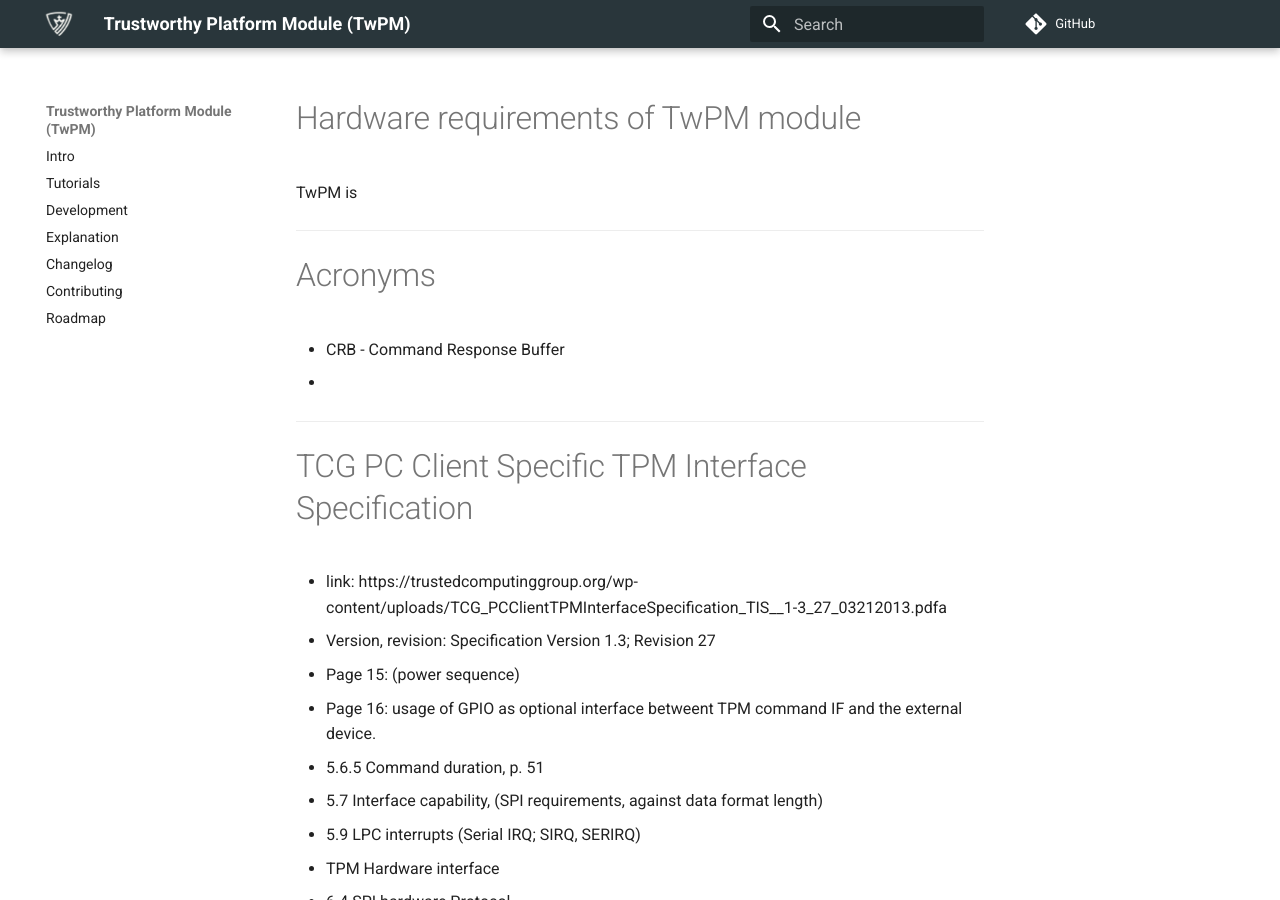
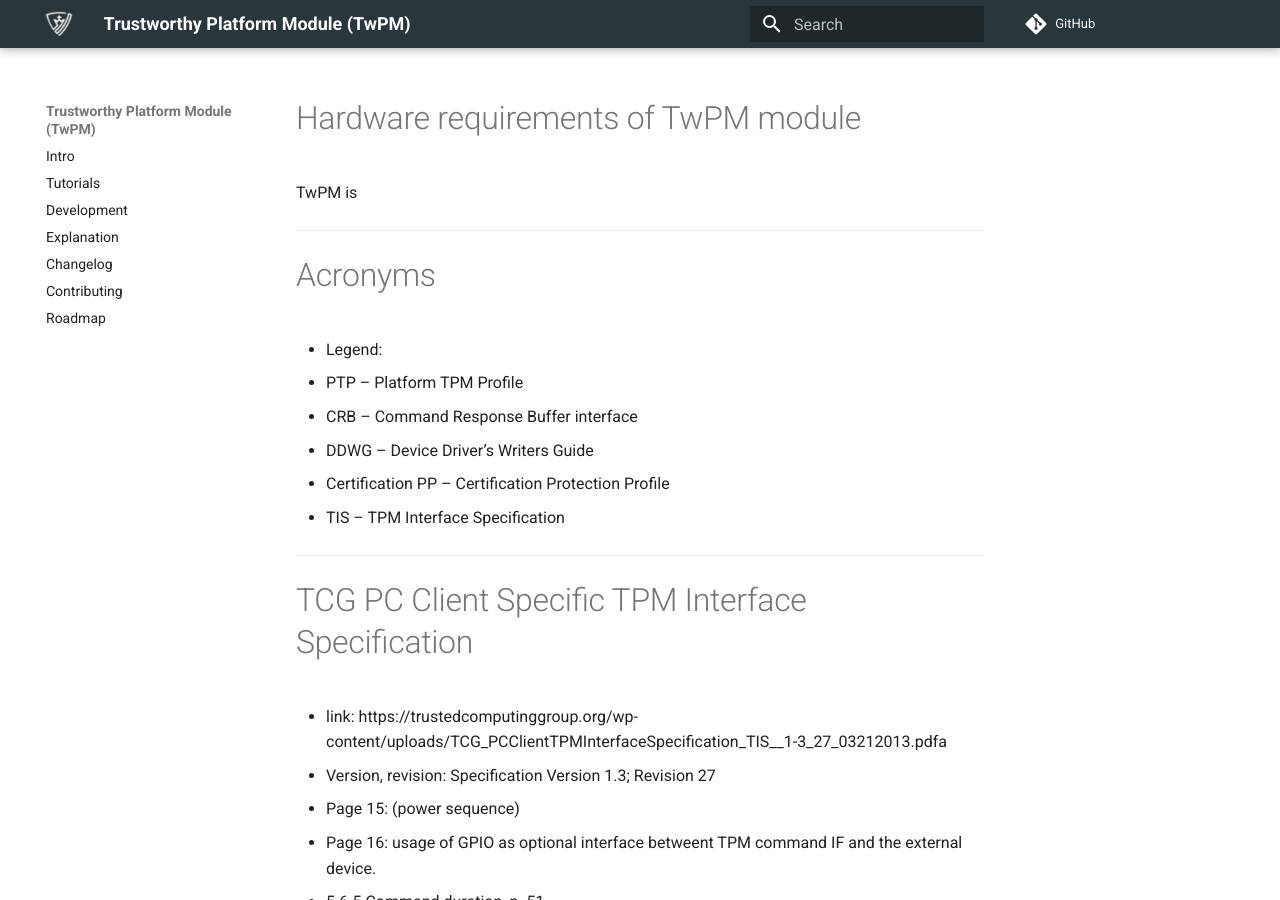
Before and after one commit to Dasharo/twpm-docs, an MkDocs documentation site: the page built from docs/requirements/requirements.md, in a window 1280 px wide and 900 px high. Built offline with MkDocs 1.6.1 and Material for MkDocs 9.7.7, drawn with Linux system fonts in a browser that asks for light colours; comment, search, counter and statistics services are not loaded; some of the changed text lies outside the part shown.

Commit message:
requirements.md: Added abbreviations

```diff
--- a/docs/requirements/requirements.md
+++ b/docs/requirements/requirements.md
@@ -4,8 +4,12 @@ TwPM is
 
 ---
 # Acronyms
-* CRB - Command Response Buffer
-*
+* Legend:
+* PTP – Platform TPM Profile
+* CRB – Command Response Buffer interface
+* DDWG – Device Driver’s Writers Guide
+* Certification PP – Certification Protection Profile
+* TIS – TPM Interface Specification
 
 ---
 # TCG PC Client Specific TPM Interface Specification
@@ -49,6 +53,11 @@ a serial interrupt, SIRQ.
 * 7. External References
 
 ---
+# TCG PC Client Platform Physical Presence Interface Specification
+* link: https://trustedcomputinggroup.org/wp-content/uploads/Physical-Presence-Interface_1-30_0-52.pdf
+* Version 1.30 Revision 0.0.52
+* ACPI Functions
+---
 # Bibliography
 * Trusted Computing Group, PC Client specific Platform, TPM Profile
 https://trustedcomputinggroup.org/wp-content/uploads/PC-Client-Specific-Platform-TPM-Profile-for-TPM-2p0-v1p04_r0p37_pub-1.pdf
```
